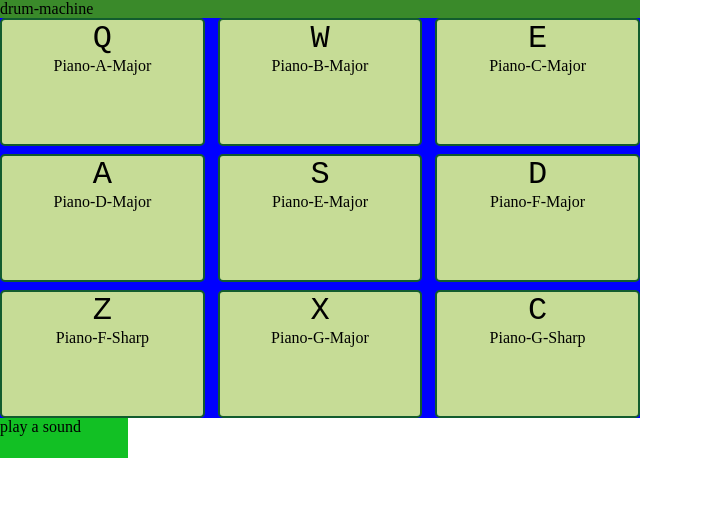
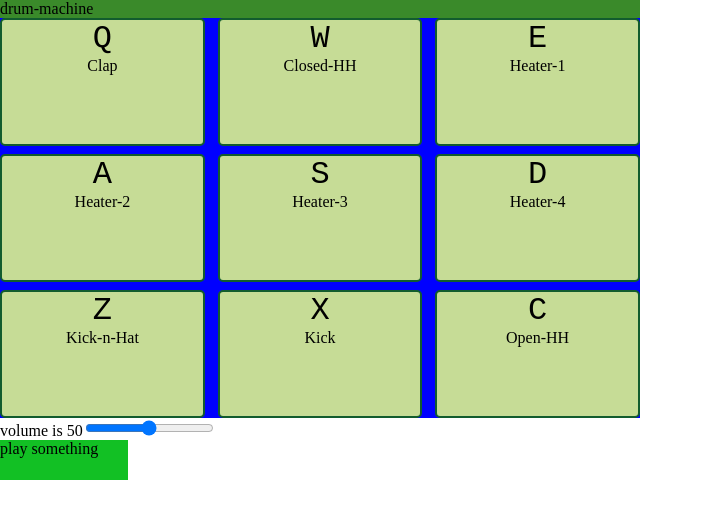
Before and after one commit to katerina-shche/drum-machine, a React (Create React App) app: page / in a window 1280 px wide. Shown: the top 518 px of the page, without its empty margins (0-703 px from the left). Built offline with nearby package versions, Linux system fonts and the light colour scheme.

Commit message:
volume change for audio tags

```diff
--- a/src/App.js
+++ b/src/App.js
@@ -24,7 +24,7 @@ import kick from './assets/drums/Kick.mp3'
 import openHH from './assets/drums/Open-HH.mp3'
 
 function App() {
-
+ //colections of keys+sounds pairs for modes
   const piano = [
     {
       kbdletter: 'Q',
@@ -137,7 +137,13 @@ function App() {
       'data-key': '67'
     }
   ]
-  const [mode, setMode] = useState(piano)
+  const [mode, setMode] = useState(drums)
+  const [volume, setVolume] = useState(50)
+
+  //handleVolumeChange
+  const handleVolumeChange = (e) => {
+    setVolume(e.target.value);
+  }
 
   //handleKeyDown
   useEffect(() => {
@@ -148,6 +154,7 @@ function App() {
       if (audio) {
         //show sound name on display
         display.innerHTML = mode.filter(item => item['data-key'] === datakey.toString())[0].sound
+        audio.volume = volume/100 //set the volume
         audio.currentTime = 0; // rewind to the start
         audio.play(); // play audio
       }
@@ -157,17 +164,32 @@ function App() {
     return () => {
     window.removeEventListener('keydown', handleKeyDown);
     };
-  }, [mode]);
+  }, [mode, volume]);
 
 
   return (
     <div className='drum-machine'>
       drum-machine
       <div className="drum-pads-box">
-        {mode.map((item) => <DrumPad key={uuidv4()} props={ item } />)}
+        {mode.map((item) => <DrumPad key={uuidv4()} props={ item } audiovolume={ volume } />)}
       </div>
-      <div className='display'>
-        play a sound
+      <div className="tools">
+        <label htmlFor="volume">
+          {`volume is ${volume}`}
+          <input
+            id='volume'
+            type="range"
+            min='0'
+            max='100'
+            step='1'
+            value={volume}
+            onChange={handleVolumeChange}
+            />
+
+        </label>
+        <div className='display'>
+        play something
+        </div>
       </div>
 
     </div>
```
